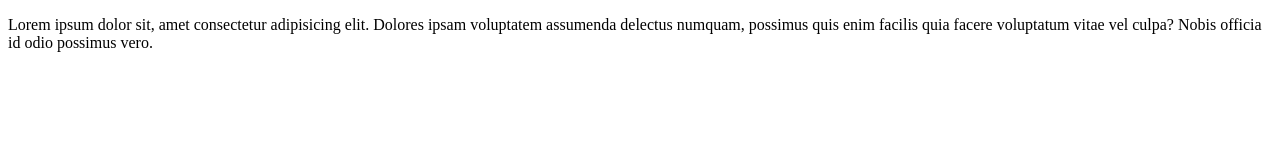
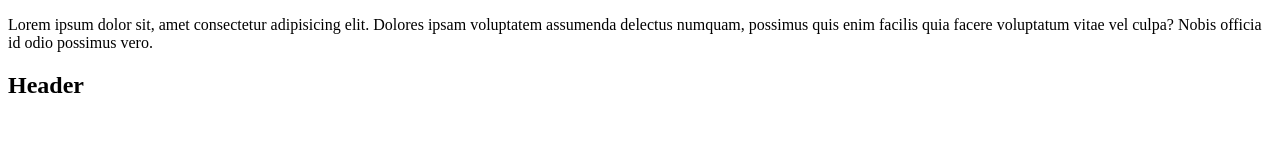
Before and after one commit to nikolajaneski/git, a plain HTML site: page about-us.html in a window 1280 px wide. Drawn offline with Linux system fonts and the light colour scheme.

Commit message:
add header

```diff
--- a/about-us.html
+++ b/about-us.html
@@ -8,5 +8,8 @@
 </head>
 <body>
     <p>Lorem ipsum dolor sit, amet consectetur adipisicing elit. Dolores ipsam voluptatem assumenda delectus numquam, possimus quis enim facilis quia facere voluptatum vitae vel culpa? Nobis officia id odio possimus vero.</p>
+
+
+    <h2>Header</h2>
 </body>
 </html>
```
